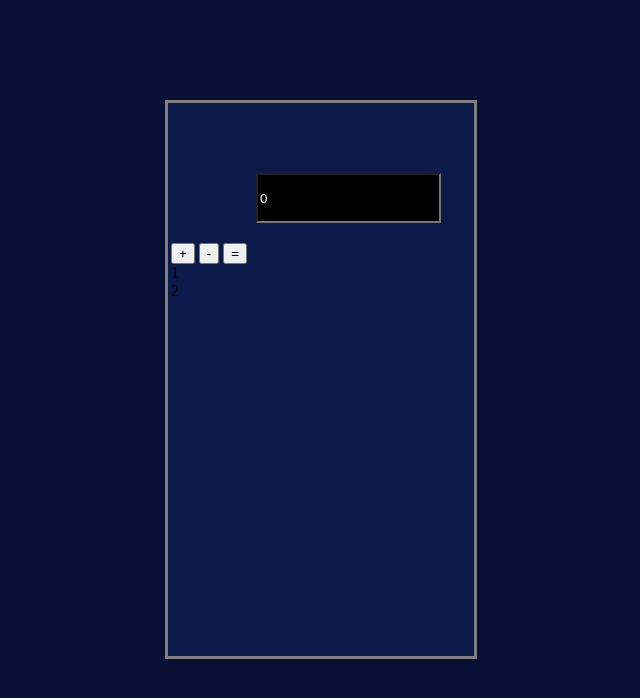
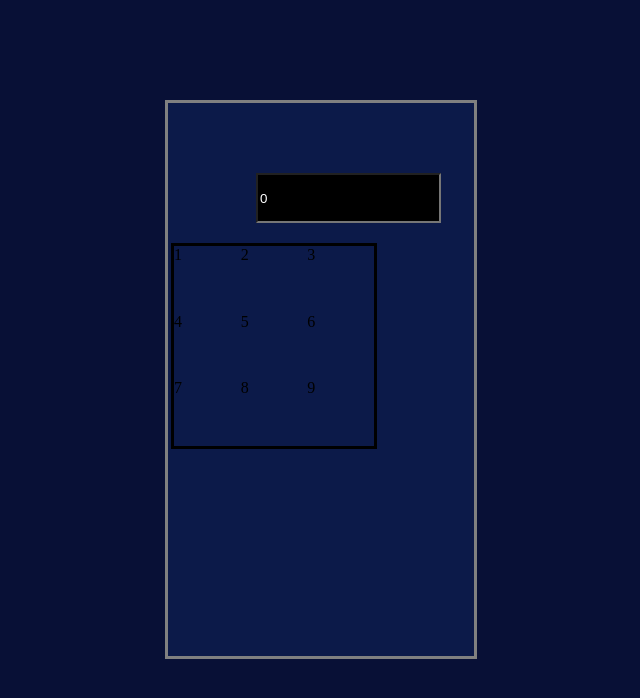
Before and after one commit to zoriarez/Calculator, a plain HTML site: page index.html in a window 1280 px wide. Shown: the whole page, without its empty margins (319-959 px from the left). Drawn offline with Linux system fonts and the light colour scheme.

Commit message:
numpad created

```diff
--- a/index.html
+++ b/index.html
@@ -13,11 +13,8 @@
             <div id="textDiv" ><input type="text" id="text" value="0"></div>
         </div>
         <div id="button-container">
-            <button id="add">+</button>
-            <button id="minus">-</button>
-            <button id="equals">=</button>
-            <div id="1">1</div>
-            <div id="2">2</div>
+           <div id="numberContainer"></div>
+           <div id="symbolContainer"></div>
         </div>
     </div>
 
--- a/script.js
+++ b/script.js
@@ -1,28 +1,44 @@
-let numbs = ['0','1','2','3','4','5','6','7','8','9']
-let one = document.getElementById('1');
+
+let numberContainer = document.getElementById('numberContainer');
 let two = document.getElementById('2');
 let text = document.getElementById('text');
 let stringg;
 let additional
-console.log(numbs[0])
+//console.log(numbs[0])
 
 
+for(let i=0; i<9; i++){
+    let numKeys = document.createElement('div');
+   // numKeys.setAttribute('type','button');
+    numKeys.classList.add('numKeys');
+    numberContainer.style.gridTemplateColumns = `repeat(3,auto)`
+    numberContainer.appendChild(numKeys)
+    numKeys.value = i +1;
+    numKeys.innerHTML = i + 1;
+
+    numKeys.addEventListener('click',()=>{
+        console.log(numKeys.value)
+    })
+}
+
+/*
 console.log(text.value)
 one.addEventListener('click',()=>{
     stringg = `${numbs[1]}`
      text.value= text.value + stringg
     console.log(text.value)
 
-    /*if(stringg.length == 0){
+    if(stringg.length == 0){
 
-    }*/
+    }
 })
 
 two.addEventListener('click',()=>{
     text.value = `${numbs[2]}${text.value}`
     console.log(stringg)
-
+*/
     /*if(stringg.length == 0){
 
-    }*/
+    }
 })
+*/
--- a/style.css
+++ b/style.css
@@ -27,3 +27,17 @@ body{
     color: white;
     background-color: black
 }
+#numberContainer{
+    border: solid black;
+    height: 200px;
+    width: 200px;
+    display: inline-grid;
+}
+
+.numkeys{
+    border: solid black;
+    height: 10px;
+    width: 10px;
+    background-color: beige;
+    color: black;
+}
```
